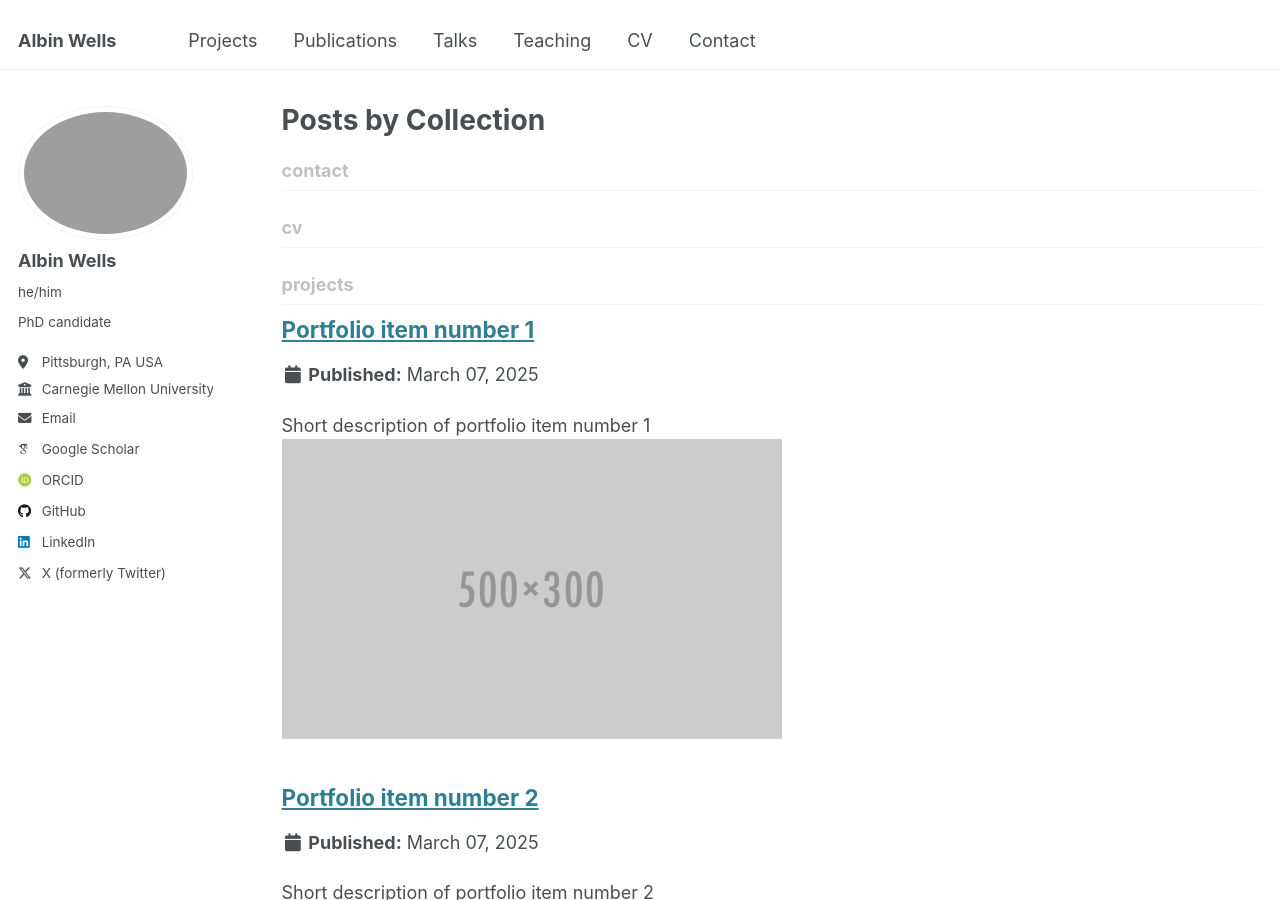
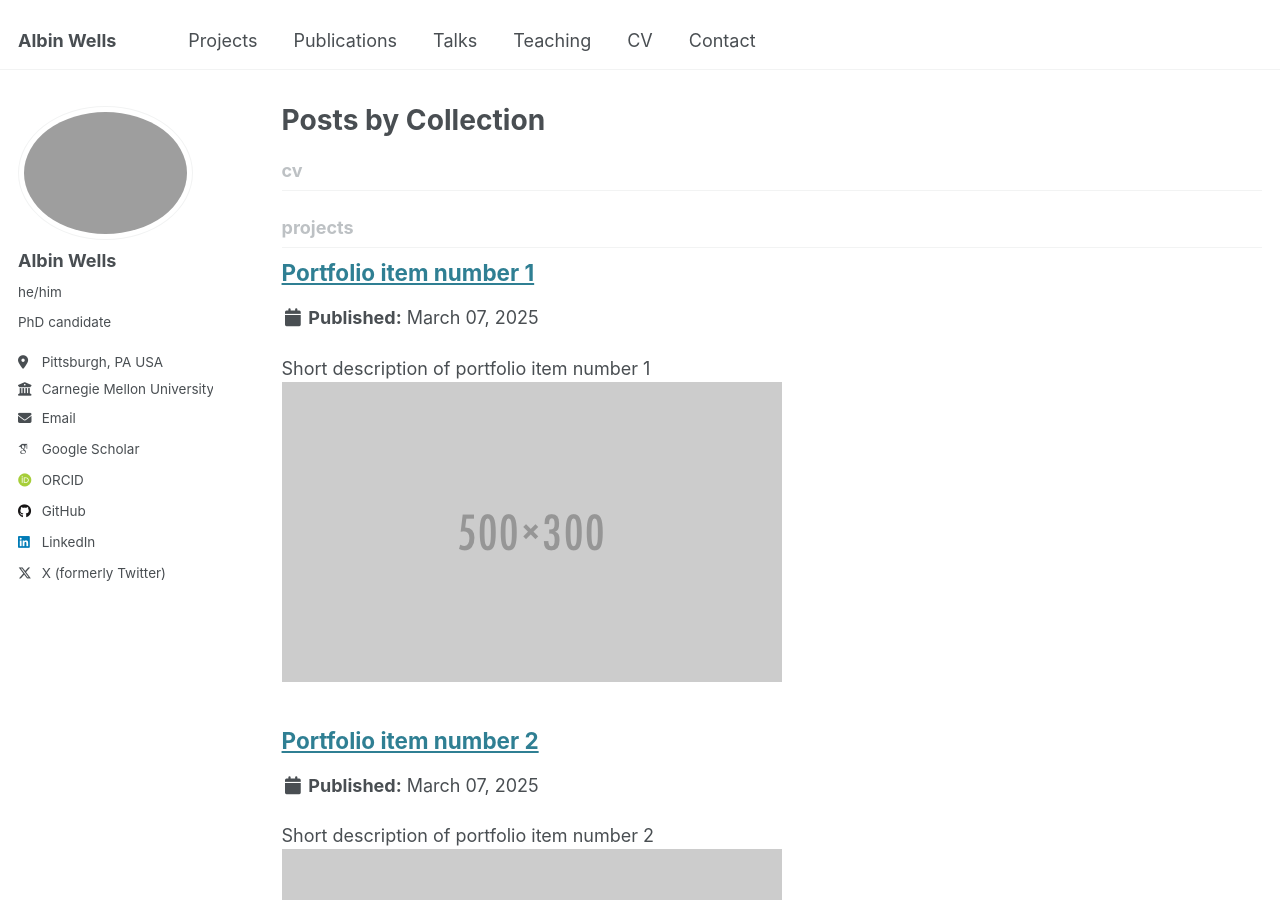
Before and after one commit to albinwwells/albinwwells.github.io, a Jekyll site: the page built from _pages/collection-archive.html, in a window 1280 px wide and 900 px high. Built offline with Jekyll 4.4.1, drawn with Linux system fonts in a browser that asks for light colours; some web fonts are replaced.

Commit message:
Update _config.yml

```diff
--- a/_config.yml
+++ b/_config.yml
@@ -228,9 +228,6 @@ collections:
   cv:
     output: true
     permalink: /:collection/:path/
-  contact:
-    output: true
-    permalink: /:collection/:path/
 
 # These settings control how pages and collections are included in the site
 defaults:
@@ -291,14 +288,6 @@ defaults:
   - scope:
       path: ""
       type: cv
-    values:
-      layout: single
-      author_profile: true
-      share: true
-  # _contact
-  - scope:
-      path: ""
-      type: contact
     values:
       layout: single
       author_profile: true
```
